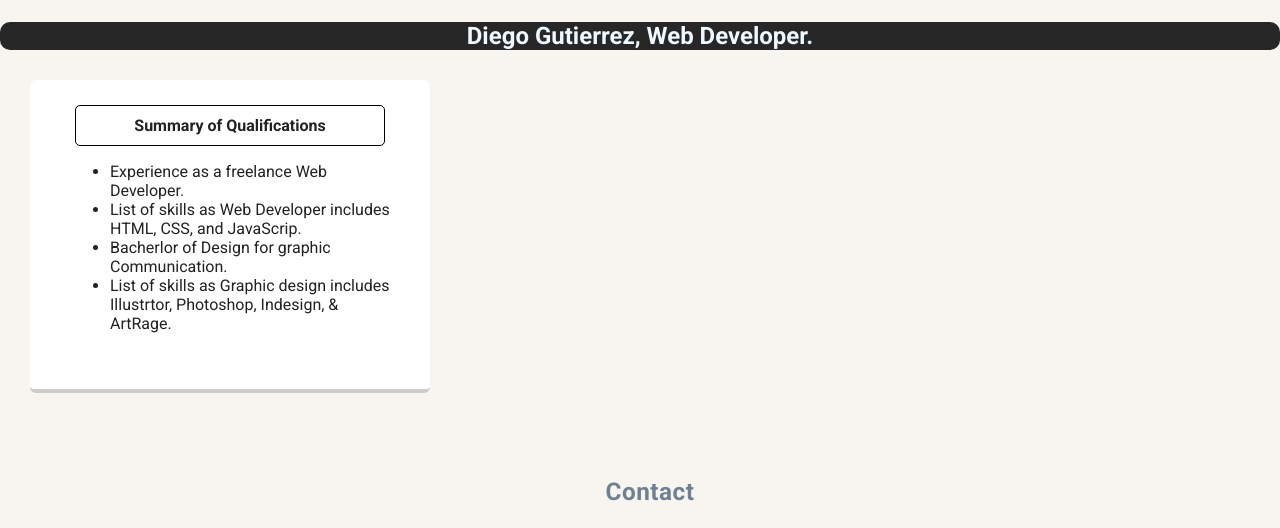
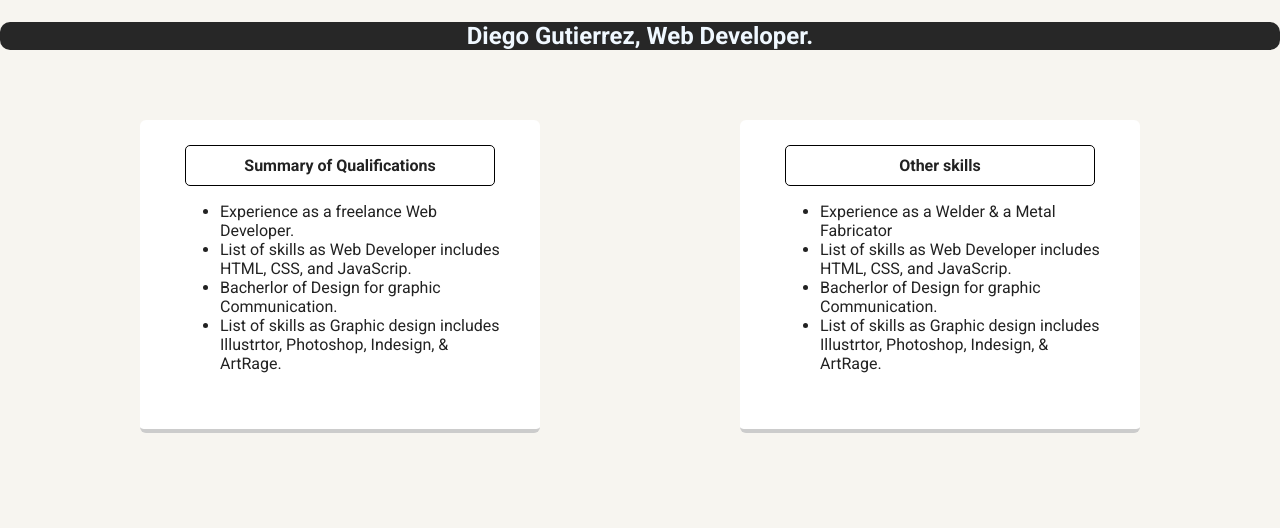
Before and after one commit to diego-ggv/techdegree-project-1, a plain HTML site: page resume.html in a window 1280 px wide. Shown: the part 265-793 px from the top of the page. Drawn offline with Linux system fonts and the light colour scheme; a web font is replaced by a local one.

Commit message:
new set of skills added

```diff
--- a/resume.html
+++ b/resume.html
@@ -19,6 +19,7 @@
 </div>
 <header class="header-2"> <img src="images/me.jpg" alt="Diego Gutierrez, Web Developer" width="198" height="198" class="profile-image"> </header>
 <h2 class="name-ocupation Section_title">Diego Gutierrez, Web Developer. </h2>
+<main class="flex">
   <div class="card">
     <h4 class="card-title">Summary of Qualifications</h4>
     <ul>
@@ -28,6 +29,16 @@
       <li>List of skills as Graphic design includes Illustrtor, Photoshop, Indesign, &amp; ArtRage. </li>
     </ul>
   </div>
+  <div class="card">
+    <h4 class="card-title">Other skills</h4>
+    <ul>
+      <li>Experience as a Welder &amp; a Metal Fabricator </li>
+      <li>List of skills as Web Developer includes HTML, CSS, and JavaScrip.</li>
+      <li>Bacherlor of Design for graphic Communication. </li>
+      <li>List of skills as Graphic design includes Illustrtor, Photoshop, Indesign, &amp; ArtRage. </li>
+    </ul>
+  </div>
+</main>
 <footer>
   <section id="contact">
     <h3>Contact</h3>
```
Lines whose indentation alone changed are shown as unchanged.
